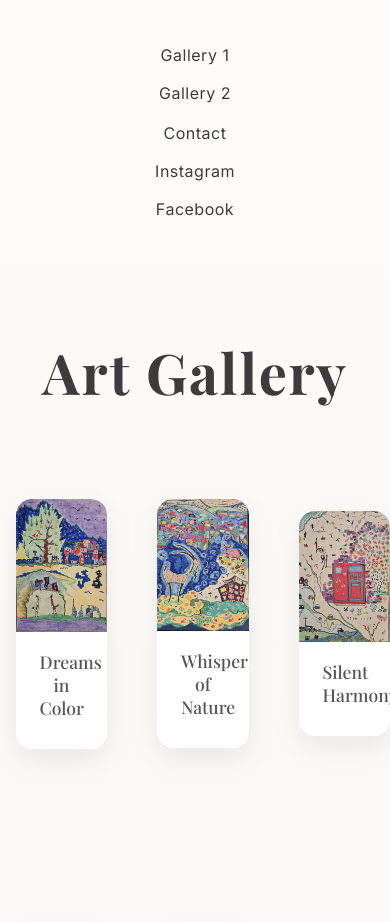
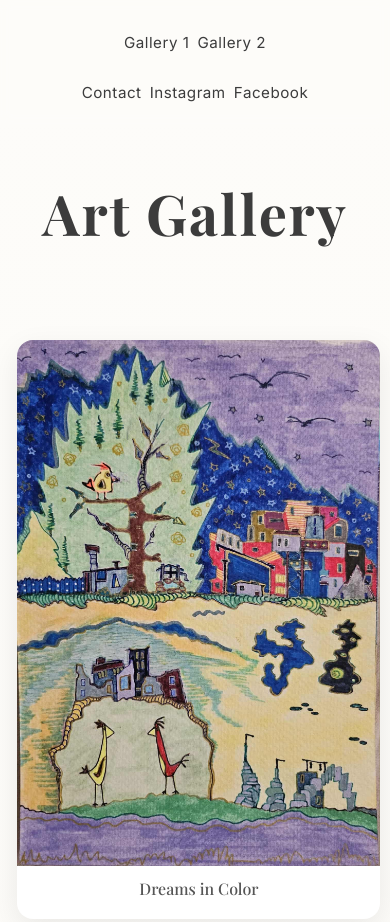
Before and after one commit to TamadaKaci/Tina-Gallery, a plain HTML site: page index.html in a window 390 px wide. Shown: the top 922 px of the page. Drawn offline with nearby package versions, Linux system fonts and the light colour scheme.

Commit message:
Update main.css

```diff
--- a/main.css
+++ b/main.css
@@ -224,34 +224,14 @@
   to { opacity: 1; transform: translateY(0); }
 }
 
-/* Responsive tweaks */
-@media (max-width: 900px) {
-  .header1 {
-    flex-direction: column;
-    gap: 25px;
-    padding: 40px 20px;
-  }
+/* ===== Responsive Design ===== */
 
-  .nav1 a,
-  .nav2 a {
-    margin: 0 10px;
-  }
-}
-
-@media (max-width: 600px) {
-  .nav1 a,
-  .nav2 a {
-    display: block;
-    margin: 8px 0;
-  }
-}
-/* ===== Responsive Header for .header1 ===== */
-
-@media (max-width: 900px) {
+/* Tablets / Medium Screens */
+@media (max-width: 1024px) {
   .header1 {
     flex-direction: column;
     gap: 20px;
-    padding: 40px 20px;
+    padding: 30px 40px;
   }
 
   .nav1 a,
@@ -259,53 +239,78 @@
     margin: 0 12px;
     font-size: 0.95rem;
   }
+
+  section.gallery,
+  section.gallery2,
+  section.gallery3,
+  section.gallery4,
+  section.gallery5,
+  section.gallery6,
+  section.gallery7,
+  section.gallery8,
+  section.gallery9,
+  section.gallery10,
+  section.gallery11 {
+    flex-wrap: wrap;
+    gap: 30px;
+    margin-left: 2%;
+    justify-content: center;
+  }
+
+  .frame {
+    width: 45%;
+    margin-bottom: 20px;
+  }
 }
 
-@media (max-width: 600px) {
+/* Mobile / Small Screens */
+@media (max-width: 768px) {
+  header {
+    font-size: 2em;
+    padding: 60px 15px 40px;
+  }
+
   .header1 {
-    align-items: center;
-    text-align: center;
-    gap: 10px;
+    padding: 20px 15px;
+    gap: 15px;
   }
 
   .nav1,
   .nav2 {
-    display: flex;
     flex-direction: column;
     gap: 8px;
+    align-items: center;
   }
 
   .nav1 a,
   .nav2 a {
     margin: 5px 0;
+    font-size: 0.95rem;
+  }
+
+  .frame {
+    width: 80%;
+  }
+
+  section.about {
     font-size: 1rem;
+    padding: 40px 15px 80px;
   }
 }
 
+/* Extra Small Screens / Phones */
+@media (max-width: 480px) {
+  header {
+    font-size: 1.8em;
+    padding: 50px 10px 30px;
+  }
 
+  .frame {
+    width: 95%;
+  }
 
-
-    /* Responsive Design */
-@media (max-width: 768px) {
-header {
-font-size: 2.2em;
-padding: 70px 10px 30px;
+  .caption {
+    font-size: 1rem;
+    padding: 12px 18px 20px;
+  }
 }
-.art {
-width: 85%;
-max-width: none;
-}
-section.about {
-font-size: 1em;
-padding: 40px 15px;
-}
-}
-
-@media (max-width: 480px) {
-.art {
-width: 90%;
-}
-header {
-font-size: 1.8em;
-}
-}
```
